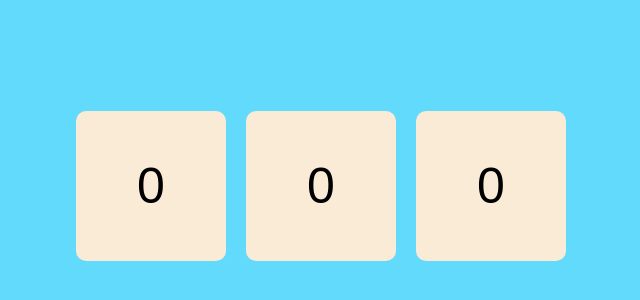
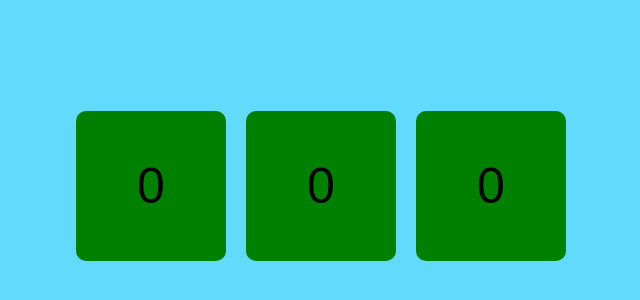
Before and after one commit to lucasiqueira/trybe-exercicios, a React (Create React App) app in the folder 2-front-end/secao-3-componentes-de-estado-eventos-e-formularios-com-react/dia-1-componentes-com-estado-e-eventos/fancy-buttons/: page / in a window 1280 px wide. Shown: the part 214-514 px from the top of the page, without its empty margins (319-959 px from the left). Built offline with nearby package versions, Linux system fonts and the light colour scheme.

Commit message:
feat: attribute colorButton function to all buttons

```diff
--- a/2-front-end/secao-3-componentes-de-estado-eventos-e-formularios-com-react/dia-1-componentes-com-estado-e-eventos/fancy-buttons/src/components/Body.jsx
+++ b/2-front-end/secao-3-componentes-de-estado-eventos-e-formularios-com-react/dia-1-componentes-com-estado-e-eventos/fancy-buttons/src/components/Body.jsx
@@ -31,24 +31,26 @@ class Body extends Component {
     }))
     this.colorButton(this.state.clickNumberButton1, event.target);
   }
-  handleClick2 = () => {
-    this.setState((prevState, _props) => ({
+  handleClick2 = async (event) => {
+    await this.setState((prevState, _props) => ({
       clickNumberButton2: prevState.clickNumberButton2 + 1,
     }))
+    this.colorButton(this.state.clickNumberButton2, event.target);
   }
-  handleClick3 = () => {
-    this.setState((prevState, _props) => ({
+  handleClick3 = async (event) => {
+    await this.setState((prevState, _props) => ({
       clickNumberButton3: prevState.clickNumberButton3 + 1,
     }))
+    this.colorButton(this.state.clickNumberButton3, event.target);
   }
 
 
   render() {
     return (
       <>
-        <button onClick={this.handleClick1} id="1">{ this.state.clickNumberButton1 }</button>
-        <button onClick={this.handleClick2} id="2">{ this.state.clickNumberButton2 }</button>
-        <button onClick={this.handleClick3} id="3">{ this.state.clickNumberButton3 }</button>
+        <button onClick={this.handleClick1} id="1" className="even">{ this.state.clickNumberButton1 }</button>
+        <button onClick={this.handleClick2} id="2" className="even">{ this.state.clickNumberButton2 }</button>
+        <button onClick={this.handleClick3} id="3" className="even">{ this.state.clickNumberButton3 }</button>
       </>
     )
 
```
